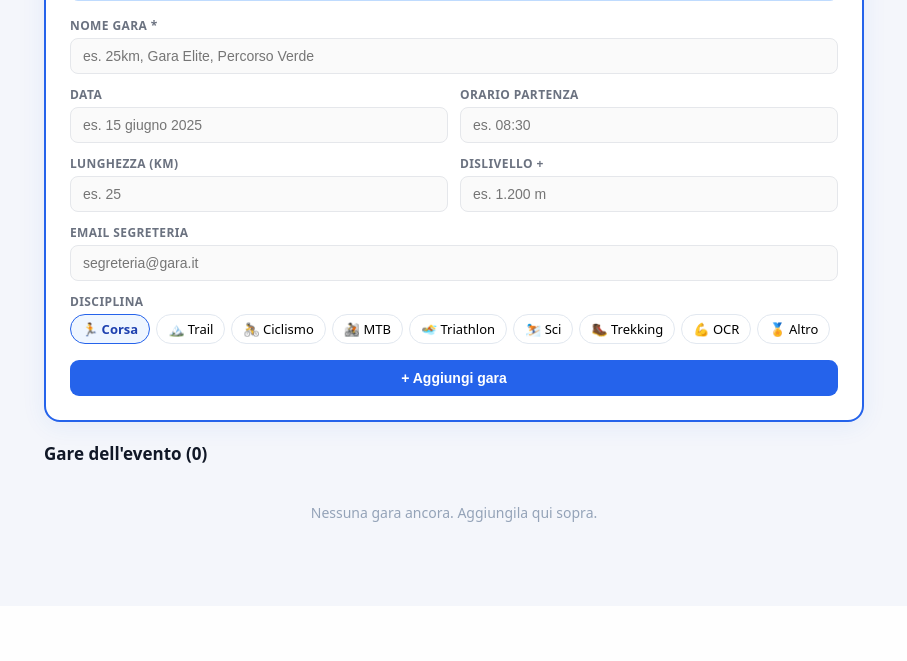
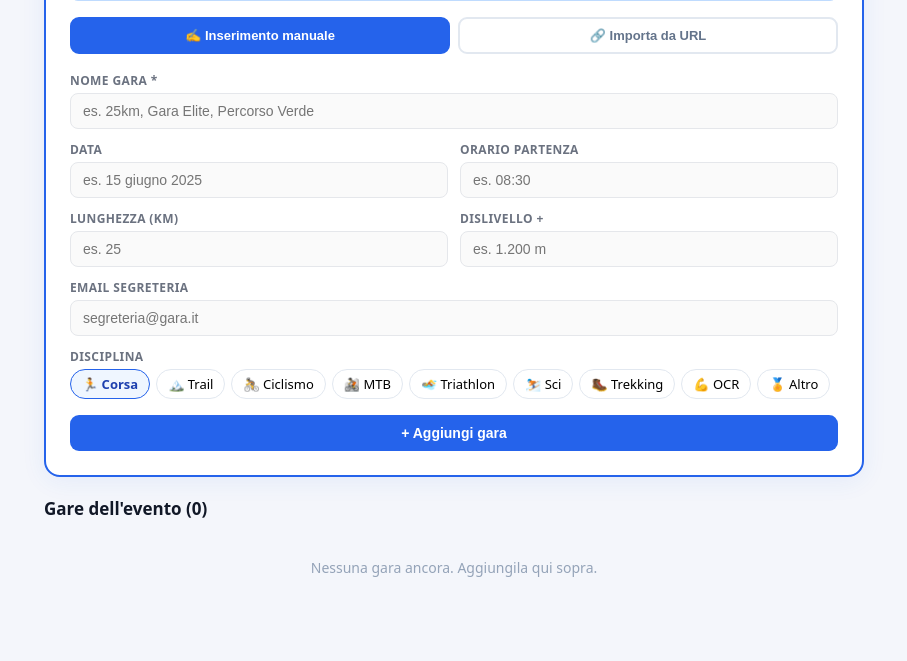
Before and after one commit to giacomonalesso93-maker/racebot-backend, a FastAPI app: template templates/event_detail.html in a window 1280 px wide. Shown: the part 951-1612 px from the top of the page, without its empty margins (186-1093 px from the left). Before the commit the page ends 1473 px from the top, so only its background shows below. Run offline with FastAPI, Linux system fonts and the light colour scheme; the template is opened without the code that fills it, so the values that code supplies are empty; parts of the project's set-up code (start-up, migrations or seed data) failed here and were passed over.

Commit message:
feat: import gara da URL con Claude AI, toggle manuale/URL

````diff
--- a/main.py
+++ b/main.py
@@ -10,6 +10,8 @@ import shutil
 import json
 import xml.etree.ElementTree as ET
 from pathlib import Path
+import httpx
+from bs4 import BeautifulSoup
 
 from dotenv import load_dotenv
 import csv
@@ -444,6 +446,74 @@ def delete_event(event_id: str, session: str = Cookie(default=None)):
     supabase.table("races").update({"event_id": None}).eq("event_id", event_id).execute()
     supabase.table("events").delete().eq("id", event_id).execute()
     return RedirectResponse(url="/dashboard", status_code=303)
+
+
+# ─── IMPORT GARA DA URL ──────────────────────────────────────
+
+@app.post("/api/import-from-url")
+async def import_from_url(
+    url: str = Form(...),
+    session: str = Cookie(default=None)
+):
+    organizer = get_current_organizer(session) if session else None
+    if not organizer:
+        raise HTTPException(status_code=401, detail="Non autenticato")
+
+    # 1. Scarica la pagina
+    try:
+        async with httpx.AsyncClient(timeout=15, follow_redirects=True) as client:
+            headers = {"User-Agent": "Mozilla/5.0 (compatible; Repliq/1.0)"}
+            resp = await client.get(url, headers=headers)
+            resp.raise_for_status()
+            html = resp.text
+    except Exception as e:
+        raise HTTPException(status_code=422, detail=f"Impossibile scaricare la pagina: {e}")
+
+    # 2. Estrai testo pulito
+    soup = BeautifulSoup(html, "html.parser")
+    for tag in soup(["script", "style", "nav", "footer", "header", "aside"]):
+        tag.decompose()
+    text = soup.get_text(separator="\n", strip=True)
+    text = "\n".join(line for line in text.splitlines() if line.strip())[:8000]
+
+    # 3. Claude estrae i dati strutturati
+    import anthropic as _anthropic
+    client_ai = _anthropic.Anthropic(api_key=os.getenv("ANTHROPIC_API_KEY"))
+    prompt = f"""Analizza questo testo di una pagina web di una gara sportiva ed estrai le informazioni.
+Rispondi SOLO con un oggetto JSON valido, nessun altro testo.
+Campi da estrarre (usa null se non trovato):
+- name: nome della gara (stringa)
+- date: data (stringa leggibile, es. "15 giugno 2025")
+- start_time: orario di partenza (es. "08:30")
+- location: luogo/città
+- length_km: distanza in km (solo numero, es. "25" o "42.195")
+- elevation_gain: dislivello positivo in metri (solo numero, es. "1200")
+- secretary_email: email segreteria/info
+- sport_type: uno tra running, trail, cycling, mtb, triathlon, ski, trekking, obstacle, altro
+- notes: eventuali note utili (max 200 caratteri)
+
+Testo della pagina:
+{text}
+
+Rispondi solo con JSON:"""
+
+    try:
+        msg = client_ai.messages.create(
+            model="claude-haiku-4-5-20251001",
+            max_tokens=512,
+            messages=[{"role": "user", "content": prompt}]
+        )
+        raw = msg.content[0].text.strip()
+        # Rimuovi eventuali markdown code fences
+        if raw.startswith("```"):
+            raw = raw.split("```")[1]
+            if raw.startswith("json"):
+                raw = raw[4:]
+        data = json.loads(raw)
+    except Exception as e:
+        raise HTTPException(status_code=500, detail=f"Errore analisi AI: {e}")
+
+    return data
 
 
 # ─── GARE ────────────────────────────────────────────────────
--- a/requirements.txt
+++ b/requirements.txt
@@ -7,3 +7,5 @@ python-multipart
 python-dotenv
 resend
 supabase
+httpx
+beautifulsoup4
--- a/templates/event_detail.html
+++ b/templates/event_detail.html
@@ -287,33 +287,63 @@
         💡 Piano <strong>{{ plan_label }}</strong> — puoi aggiungere <strong>1 gara</strong> a questo evento. Usate: <strong>{{ total_races_count }}</strong>/1.
       </div>
       {% endif %}
+
+      <!-- Toggle manuale / importa da URL -->
+      <div style="display:flex;gap:8px;margin-bottom:18px;">
+        <button type="button" id="tab-manual" onclick="switchAddTab('manual')"
+          style="flex:1;padding:9px;border-radius:9px;font-size:13px;font-weight:600;cursor:pointer;border:2px solid #2563eb;background:#2563eb;color:white;">
+          ✍️ Inserimento manuale
+        </button>
+        <button type="button" id="tab-url" onclick="switchAddTab('url')"
+          style="flex:1;padding:9px;border-radius:9px;font-size:13px;font-weight:600;cursor:pointer;border:2px solid #e2e8f0;background:white;color:#64748b;">
+          🔗 Importa da URL
+        </button>
+      </div>
+
+      <!-- Pannello importa da URL -->
+      <div id="panel-url" style="display:none;margin-bottom:16px;">
+        <p style="font-size:13px;color:#64748b;margin-bottom:10px;">Incolla il link al sito della gara — l'AI legge la pagina e pre-compila il form.</p>
+        <div style="display:flex;gap:8px;">
+          <input type="url" id="import-url-input" placeholder="https://sito-gara.it/percorso-25km"
+            style="flex:1;padding:9px 12px;border:1.5px solid #e5e7eb;border-radius:8px;font-size:13px;outline:none;"
+            onkeydown="if(event.key==='Enter'){event.preventDefault();importFromUrl();}">
+          <button type="button" onclick="importFromUrl()" id="import-url-btn"
+            style="padding:9px 16px;background:#2563eb;color:white;border:none;border-radius:8px;font-size:13px;font-weight:600;cursor:pointer;white-space:nowrap;">
+            Analizza
+          </button>
+        </div>
+        <div id="import-url-status" style="margin-top:8px;font-size:12px;color:#64748b;display:none;"></div>
+      </div>
+
+      <!-- Form manuale (invariato) -->
+      <div id="panel-manual">
         <form method="POST" action="/api/races">
           <input type="hidden" name="event_id" value="{{ event.id }}">
           <label>Nome gara *</label>
-        <input type="text" name="name" placeholder="es. 25km, Gara Elite, Percorso Verde" required>
+          <input type="text" name="name" id="new-race-name" placeholder="es. 25km, Gara Elite, Percorso Verde" required>
           <div class="form-row">
             <div>
               <label>Data</label>
-            <input type="text" name="date" placeholder="es. 15 giugno 2025">
+              <input type="text" name="date" id="new-race-date" placeholder="es. 15 giugno 2025">
             </div>
             <div>
               <label>Orario partenza</label>
-            <input type="text" name="start_time" placeholder="es. 08:30">
+              <input type="text" name="start_time" id="new-race-start-time" placeholder="es. 08:30">
             </div>
           </div>
           <div class="form-row">
             <div>
               <label>Lunghezza (km)</label>
-            <input type="text" name="length_km" placeholder="es. 25">
+              <input type="text" name="length_km" id="new-race-length" placeholder="es. 25">
             </div>
             <div>
               <label>Dislivello +</label>
-            <input type="text" name="elevation_gain" placeholder="es. 1.200 m">
+              <input type="text" name="elevation_gain" id="new-race-elevation" placeholder="es. 1.200 m">
             </div>
           </div>
           <div>
             <label>Email segreteria</label>
-          <input type="email" name="secretary_email" placeholder="segreteria@gara.it">
+            <input type="email" name="secretary_email" id="new-race-email" placeholder="segreteria@gara.it">
           </div>
           <div>
             <label>Disciplina</label>
@@ -330,8 +360,12 @@
               <div class="sport-opt" data-val="altro" onclick="selectSport(this,'sport-type-val')">🏅 Altro</div>
             </div>
           </div>
+          <div id="import-ai-banner" style="display:none;background:#f0fdf4;border:1px solid #86efac;border-radius:8px;padding:10px 14px;font-size:13px;color:#166534;margin:10px 0;">
+            ✅ Dati pre-compilati dall'AI — controlla e modifica se necessario prima di salvare.
+          </div>
           <button type="submit">+ Aggiungi gara</button>
         </form>
+      </div>
     </div>
 
     <h2 style="font-size:17px; font-weight:700; color:#111827; margin-bottom:14px;">Gare dell'evento ({{ races|length }})</h2>
@@ -442,6 +476,63 @@
       {val:"trekking",label:"🥾 Trekking"},{val:"obstacle",label:"💪 OCR"},
       {val:"altro",label:"🏅 Altro"}
     ];
+
+    function switchAddTab(tab) {
+      var isUrl = tab === 'url';
+      document.getElementById('panel-url').style.display = isUrl ? 'block' : 'none';
+      document.getElementById('panel-manual').style.display = isUrl ? 'none' : 'block';
+      document.getElementById('tab-url').style.cssText = isUrl
+        ? 'flex:1;padding:9px;border-radius:9px;font-size:13px;font-weight:600;cursor:pointer;border:2px solid #2563eb;background:#2563eb;color:white;'
+        : 'flex:1;padding:9px;border-radius:9px;font-size:13px;font-weight:600;cursor:pointer;border:2px solid #e2e8f0;background:white;color:#64748b;';
+      document.getElementById('tab-manual').style.cssText = isUrl
+        ? 'flex:1;padding:9px;border-radius:9px;font-size:13px;font-weight:600;cursor:pointer;border:2px solid #e2e8f0;background:white;color:#64748b;'
+        : 'flex:1;padding:9px;border-radius:9px;font-size:13px;font-weight:600;cursor:pointer;border:2px solid #2563eb;background:#2563eb;color:white;';
+    }
+
+    async function importFromUrl() {
+      var url = document.getElementById('import-url-input').value.trim();
+      if (!url) return;
+      var btn = document.getElementById('import-url-btn');
+      var status = document.getElementById('import-url-status');
+      btn.disabled = true;
+      btn.textContent = 'Analisi in corso…';
+      status.style.display = 'block';
+      status.style.color = '#64748b';
+      status.textContent = '🤖 L\'AI sta leggendo la pagina…';
+      try {
+        var formData = new FormData();
+        formData.append('url', url);
+        var resp = await fetch('/api/import-from-url', { method: 'POST', body: formData });
+        if (!resp.ok) {
+          var err = await resp.json().catch(function() { return {detail: 'Errore sconosciuto'}; });
+          throw new Error(err.detail || 'Errore server');
+        }
+        var data = await resp.json();
+        // Pre-compila il form manuale
+        if (data.name) document.getElementById('new-race-name').value = data.name;
+        if (data.date) document.getElementById('new-race-date').value = data.date;
+        if (data.start_time) document.getElementById('new-race-start-time').value = data.start_time;
+        if (data.length_km) document.getElementById('new-race-length').value = data.length_km;
+        if (data.elevation_gain) document.getElementById('new-race-elevation').value = data.elevation_gain;
+        if (data.secretary_email) document.getElementById('new-race-email').value = data.secretary_email;
+        if (data.sport_type) {
+          var sportVal = data.sport_type.toLowerCase();
+          document.getElementById('sport-type-val').value = sportVal;
+          document.querySelectorAll('.sport-opt').forEach(function(opt) {
+            opt.classList.toggle('selected', opt.dataset.val === sportVal);
+          });
+        }
+        // Mostra banner AI e passa al form manuale
+        document.getElementById('import-ai-banner').style.display = 'block';
+        switchAddTab('manual');
+      } catch(e) {
+        status.style.color = '#dc2626';
+        status.textContent = '❌ ' + e.message;
+      } finally {
+        btn.disabled = false;
+        btn.textContent = 'Analizza';
+      }
+    }
 
     function selectSport(el, hiddenId) {
       el.closest('.sport-picker').querySelectorAll('.sport-opt').forEach(o => o.classList.remove('selected'));
````
Lines whose indentation alone changed are shown as unchanged.
